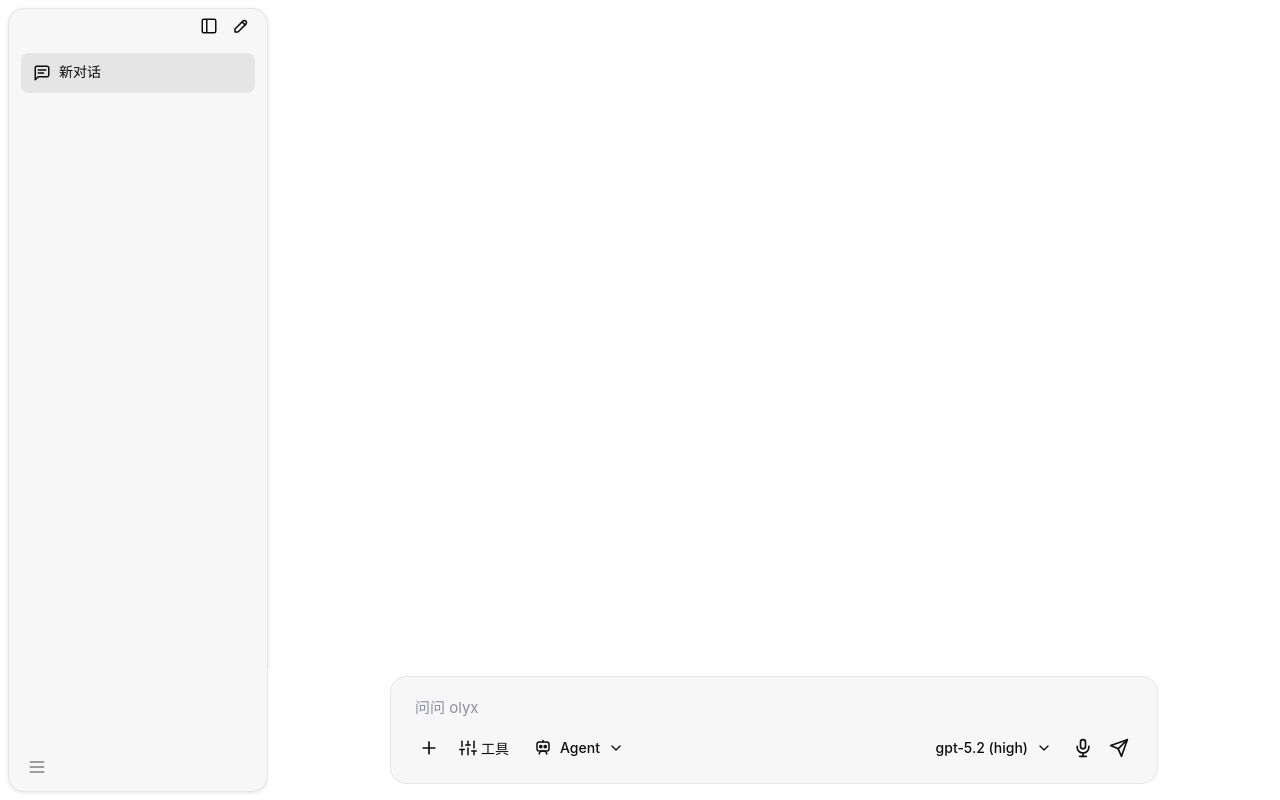
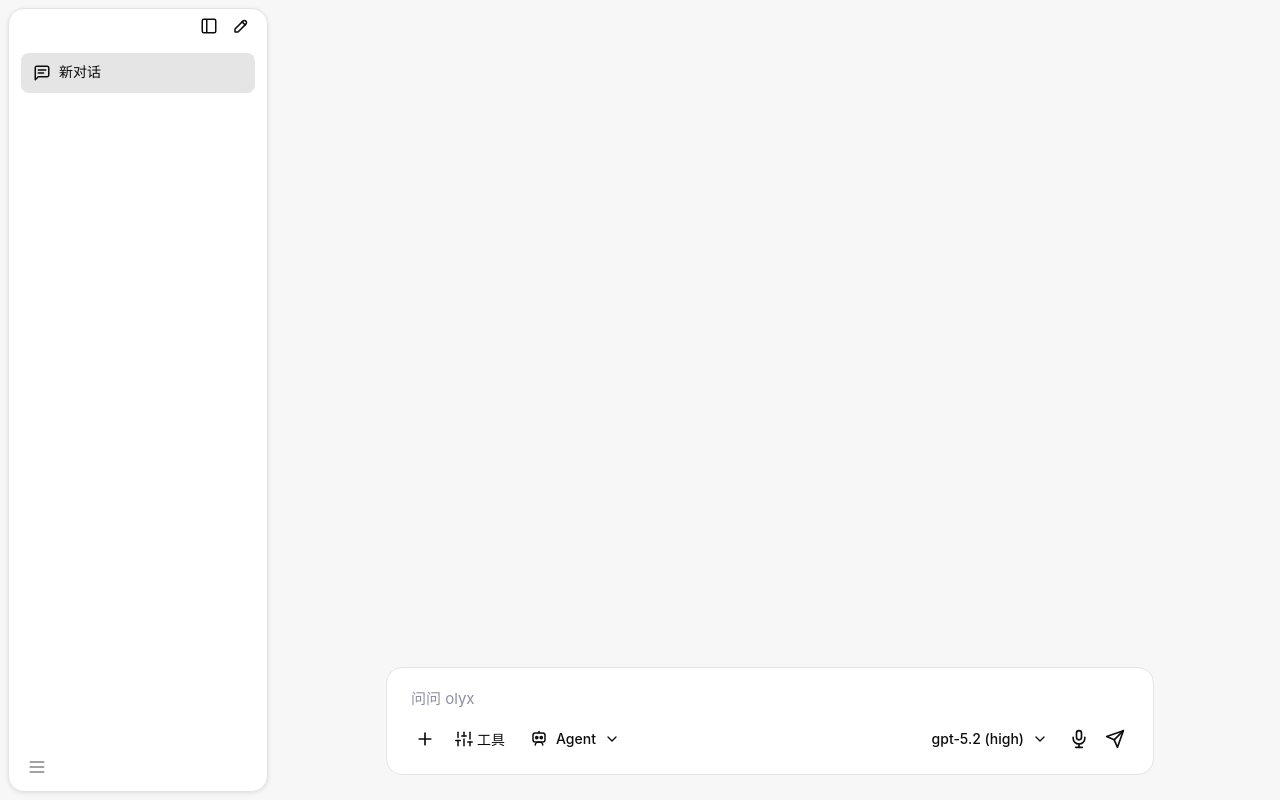
Before and after one commit to rita152/codex-desktop, a React (Vite) app: page / in a window 1280 px wide. Built offline with nearby package versions, Linux system fonts and the light colour scheme.

Commit message:
优化界面布局和配色
- ChatInput 和 Sidebar 使用纯白背景
- 主界面区域使用浅灰色背景
- 主对话区域增加边距，视觉上收缩
- 调整 ChatInput 位置下移

```diff
--- a/src/components/business/ChatContainer/ChatContainer.css
+++ b/src/components/business/ChatContainer/ChatContainer.css
@@ -3,7 +3,7 @@
   height: 100vh;
   width: 100%;
   min-width: 500px;
-  background-color: var(--color-bg);
+  background-color: var(--color-bg-secondary);
   overflow: hidden;
   position: relative;
 }
@@ -32,9 +32,14 @@
   display: flex;
   flex-direction: column;
   min-width: 300px;
-  height: 100%;
+  height: calc(100% - var(--spacing-lg) * 2);
+  margin: var(--spacing-lg);
+  margin-left: var(--spacing-sm);
   position: relative;
   transition: flex 0.2s ease;
+  background-color: var(--color-bg-secondary);
+  border-radius: var(--radius-xl);
+  border: var(--border-width-thin) solid transparent;
 }
 
 .chat-container__header {
@@ -51,8 +56,9 @@
 
 .chat-container__input-wrapper {
   padding: var(--spacing-lg);
-  padding-top: var(--spacing-sm);
-  background-color: var(--color-bg);
+  padding-top: var(--spacing-md);
+  padding-bottom: var(--spacing-sm);
+  background-color: var(--color-bg-secondary);
   transition: padding 0.2s ease;
 }
 
--- a/src/components/business/ChatInput/ChatInput.css
+++ b/src/components/business/ChatInput/ChatInput.css
@@ -1,7 +1,7 @@
 .chat-input {
   display: flex;
   flex-direction: column;
-  background-color: var(--color-bg-secondary);
+  background-color: var(--color-bg);
   border-radius: var(--radius-xl);
   padding: var(--spacing-lg);
   padding-bottom: var(--spacing-md);
--- a/src/components/business/Sidebar/Sidebar.css
+++ b/src/components/business/Sidebar/Sidebar.css
@@ -8,7 +8,7 @@
   height: calc(100% - var(--spacing-sm) * 2);
   margin: var(--spacing-sm);
   margin-right: 0;
-  background-color: var(--color-bg-sidebar);
+  background-color: var(--color-bg);
   border: var(--border-width-thin) solid var(--color-border);
   border-radius: var(--radius-xl);
   box-shadow: var(--shadow-sm);
```
